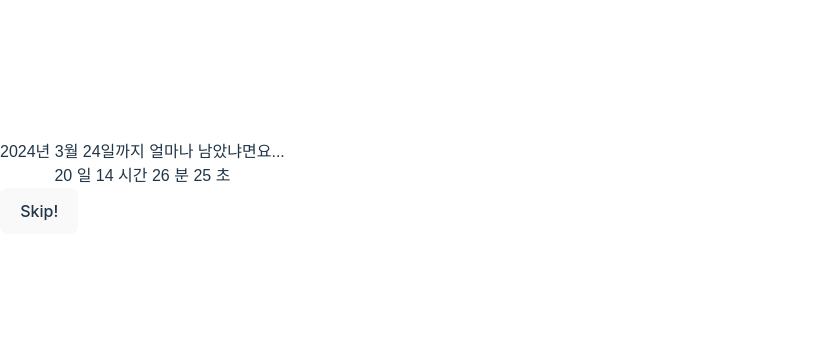
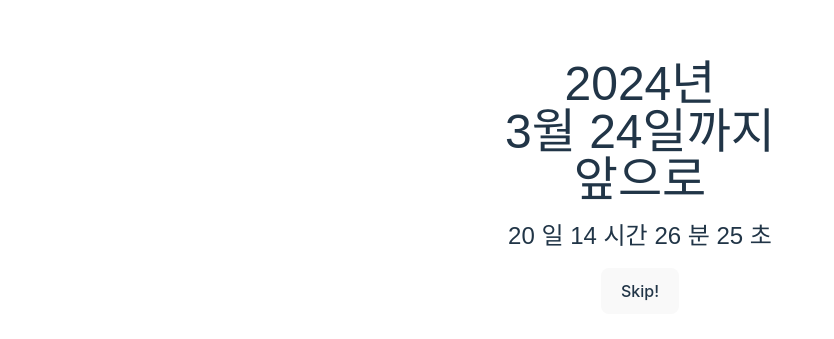
Before and after one commit to my-ggott-games/HBD0324, a React (Vite) app: page / in a window 1280 px wide. Shown: the part 213-552 px from the top of the page, without its empty margins (0-834 px from the left). Built offline with nearby package versions, Linux system fonts and the light colour scheme; a web font is replaced by a local one.

Commit message:
[dev] feat: 가운데 정렬 및 레이아웃 수정

```diff
--- a/src/components/AudioPlayer.tsx
+++ b/src/components/AudioPlayer.tsx
@@ -36,17 +36,18 @@ const AudioPlayer = () => {
     };
 
     return (
-        <div>
+        <div className="flex items-center">
             <audio ref={audioRef} src="/감자튀김%20옴뇸뇸.m4a" loop muted={isMuted}></audio>
             <button onClick={togglePlayPause}>
-                {isPlaying ? <FaPause /> : <FaPlay />}
-            </button>
-            <button onClick={toggleMute}>
-                {isMuted ? <FaVolumeMute /> : <FaVolumeUp />}
+                {isPlaying ? <FaPause/> : <FaPlay/>}
             </button>
             <div className="hidden md:block">
-                <input type="range" min="0" max="1" step="0.01" value={volume} onChange={handleVolumeChange} />
+                <input type="range" min="0" max="1" step="0.01" value={volume} onChange={handleVolumeChange}/>
             </div>
+            <button onClick={toggleMute}>
+                {isMuted ? <FaVolumeMute/> : <FaVolumeUp/>}
+            </button>
+
         </div>
     );
 };
--- a/src/components/BirthdayCake.tsx
+++ b/src/components/BirthdayCake.tsx
@@ -1,15 +1,14 @@
 
 const BirthdayCake = () => {
     return (
-        <div className="sketchfab-embed-wrapper">
+        <div className="sketchfab-embed-wrapper w-full aspect-video">
             <iframe
+                className="w-full h-full"
                 title="Desserts and cakes"
                 allowFullScreen
                 allow="autoplay; fullscreen; xr-spatial-tracking; execution-while-out-of-viewport; execution-while-not-rendered; web-share"
                 src="https://sketchfab.com/models/c4f1ade2db804f9b94a9e3e81b2e311c/embed?autostart=1&ui_hint=0">
             </iframe>
-
-
         </div>
     );
 };
--- a/src/components/BirthdayPage.tsx
+++ b/src/components/BirthdayPage.tsx
@@ -3,8 +3,8 @@ import BirthdayCake from "./BirthdayCake";
 
 function BirthdayPage() {
     return (
-        <div className="text-center">
-            <h1 className="text-3xl font-pyeongchang-bold">🍟 Happy Birthday! 🍟</h1>
+        <div className="w-screen flex flex-col justify-center items-center mx-auto text-center gap-4">
+            <h1 className="text-3xl font-pyeongchang-bold">Happy Birthday!</h1>
             <BirthdayCake/>
             <AudioPlayer />
         </div>
--- a/src/components/CountDownPage.tsx
+++ b/src/components/CountDownPage.tsx
@@ -43,9 +43,13 @@ const CountDownPage = () => {
     const timeLeft = calculateTimeLeft();
 
     return (
-        <div>
-            <p className="font-pyeongchang-bold">2024년 3월 24일까지 얼마나 남았냐면요...</p>
-            <p className="font-pyeongchang-light text-center">{timeLeft.daysLeft} 일 {timeLeft.hoursLeft} 시간 {timeLeft.minutesLeft} 분 {timeLeft.secondsLeft} 초</p>
+        <div className="w-screen flex flex-col justify-center items-center mx-auto text-center gap-4">
+            <p className="font-pyeongchang-bold text-5xl">
+                2024년<br/>
+                3월 24일까지<br/>
+                앞으로
+            </p>
+            <p className="font-pyeongchang-light text-2xl">{timeLeft.daysLeft} 일 {timeLeft.hoursLeft} 시간 {timeLeft.minutesLeft} 분 {timeLeft.secondsLeft} 초</p>
             <button onClick={skipTimeLeft}>Skip!</button>
         </div>
     );
```
